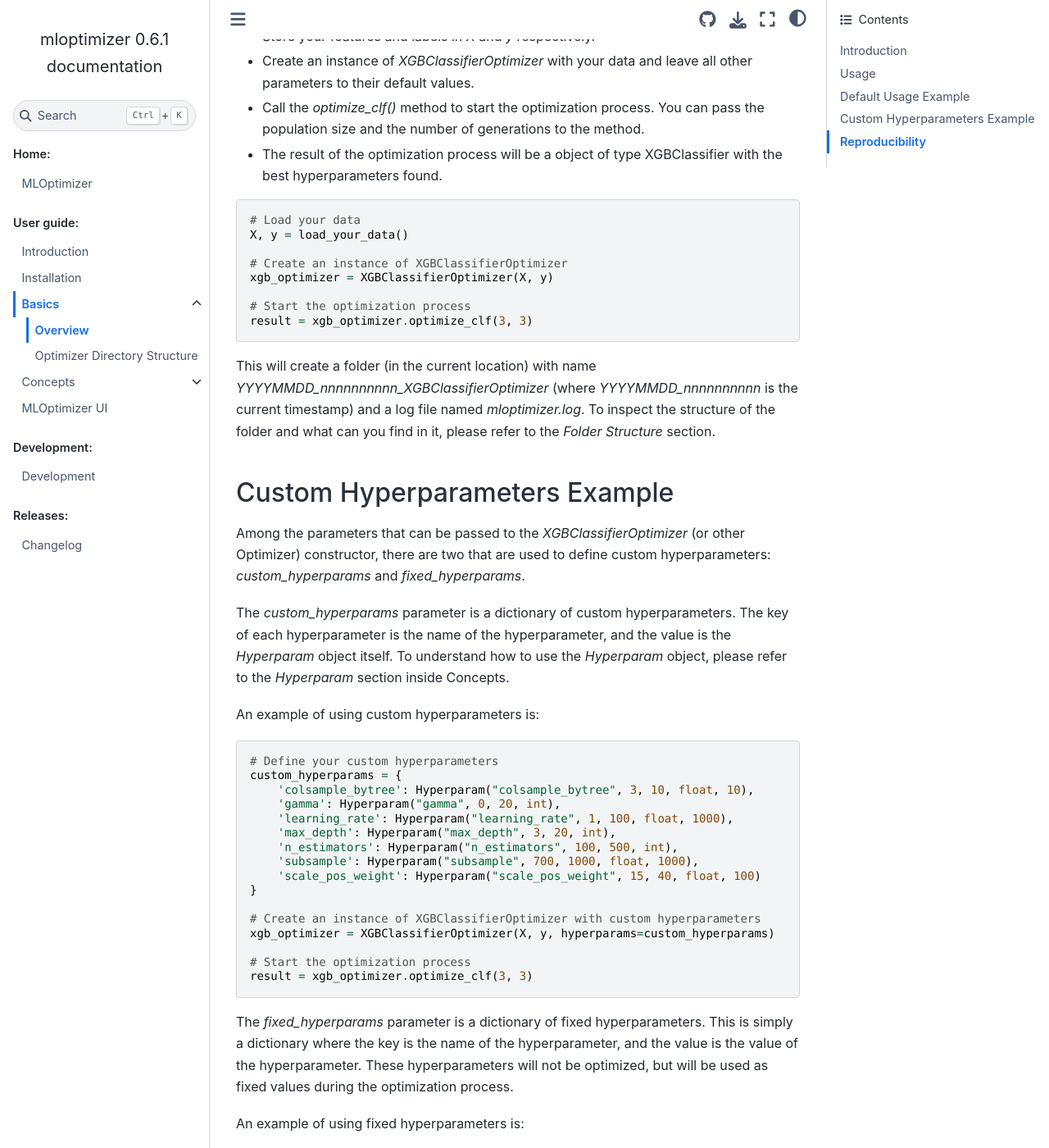
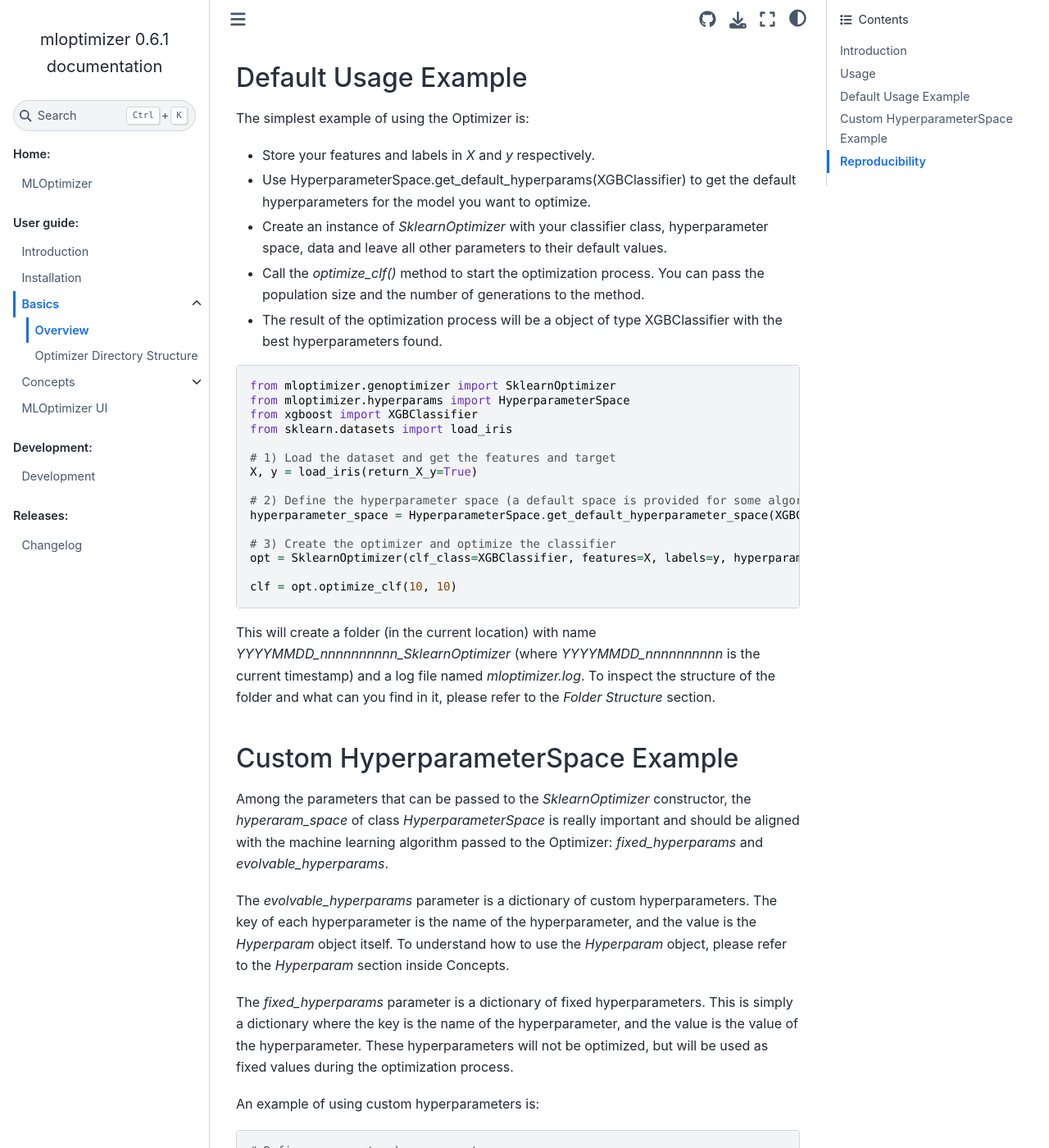
Before and after one commit to Caparrini/mloptimizer, a Sphinx documentation site: the page built from docs/sections/Basics/overview.rst, in a window 1280 px wide and 1400 px high, scrolled down 1151 px. Shown: the whole window at 82% size. Built offline with Sphinx 7.4.7 and the Sphinx Book theme 1.1.4, drawn with Linux system fonts in a browser that asks for light colours; pages that are not in the unit, such as notebooks, are missing from menus; some of the changed text lies outside the part shown.

Commit message:
Refactor: Documentation adapted to SklearnOptimizer and HyperparameterSpace classes.

```diff
--- a/docs/sections/Basics/overview.rst
+++ b/docs/sections/Basics/overview.rst
@@ -4,26 +4,33 @@ Overview
 
 Introduction
 ------------
-Every subclass of BaseOptimizer should be used in a similar way. As example we are taking the Optimizer
-for the XGBoost Classifier, the `XGBClassifierOptimizer`.
+The main class objects are the `SklearnOptimizer` and the `HyperparameterSpace` classes.
+
+The optimizer `SklearnOptimizer` is able to optimize any model that complies with the `sklearn` API.
+The `HyperparameterSpace` class is used to define the hyperparameters that will be optimized, either
+the fixed hyperparameters or the hyperparameters that will be optimized.
 
 Usage
 -----
-To use the `XGBClassifierOptimizer` class:
+To use the `SklearnOptimizer` class:
 
 1. Define your features and labels.
-2. Create an instance of `XGBClassifierOptimizer` with your data and any optional parameters.
+2. Choose a model to optimize that complies with the `sklearn` API. (e.g. `XGBClassifier`).
+2. Create an instance of `HyperparameterSpace` with the hyperparameters that you want to optimize.
 3. Call the `optimize_clf()` method to start the optimization process.
 
-There are several parameters than can be passed to the `XGBClassifierOptimizer`
-(or any subclass of `BaseOptimizer`) constructor:
+.. note::
+    There are default HyperparameterSpaces defined in the ``conf`` folder for the most common models.
+    You can use the HyperparameterSpace.get_default_hyperparams(class) (class e.g. XGBClassifier).
 
+There are several parameters than can be passed to the `SklearnOptimizer` constructor:
+
+- `clf_class`: The class of the model to optimize. It should comply with the `sklearn` API.
 - `X`: The features of your dataset.
 - `y`: The labels of your dataset.
 - `folder`: The folder where the files and folder will be saved. Defaults to the current directory.
 - `log_file`: The name of the log file. Defaults to `mloptimizer.log`.
-- `custom_hyperparams`: A dictionary of custom hyperparameters. The key of each hyperparameter is the name of the hyperparameter, and the value is the `Hyperparam` object itself. The `Hyperparam` object constructor takes the following parameters:
-- `fixed_hyperparams`: A dictionary of fixed hyperparameters. The key of each hyperparameter is the name of the hyperparameter, and the value is the value of the hyperparameter.
+- `hyperparam_space`: The hyperparameter space to use for the optimization process.
 - `eval_function`: The function to use to evaluate the model. Defaults to `train_score`.
 - `score_function`: The function to use to score the model. Defaults to `accuracy_score`.
 - `seed`: The seed to use for reproducibility. Defaults to a random integer between 0 and 1000000.
@@ -35,79 +42,82 @@ Default Usage Example
 The simplest example of using the Optimizer is:
 
 - Store your features and labels in `X` and `y` respectively.
-- Create an instance of `XGBClassifierOptimizer` with your data and leave all other parameters to their default values.
+- Use HyperparameterSpace.get_default_hyperparams(XGBClassifier) to get the default hyperparameters for the model you want to optimize.
+- Create an instance of `SklearnOptimizer` with your classifier class, hyperparameter space, data and leave all other parameters to their default values.
 - Call the `optimize_clf()` method to start the optimization process. You can pass the population size and the number of generations to the method.
 - The result of the optimization process will be a object of type XGBClassifier with the best hyperparameters found.
 
 .. code-block:: python
 
-    # Load your data
-    X, y = load_your_data()
+    from mloptimizer.genoptimizer import SklearnOptimizer
+    from mloptimizer.hyperparams import HyperparameterSpace
+    from xgboost import XGBClassifier
+    from sklearn.datasets import load_iris
 
-    # Create an instance of XGBClassifierOptimizer
-    xgb_optimizer = XGBClassifierOptimizer(X, y)
+    # 1) Load the dataset and get the features and target
+    X, y = load_iris(return_X_y=True)
 
-    # Start the optimization process
-    result = xgb_optimizer.optimize_clf(3, 3)
+    # 2) Define the hyperparameter space (a default space is provided for some algorithms)
+    hyperparameter_space = HyperparameterSpace.get_default_hyperparameter_space(XGBClassifier)
 
-This will create a folder (in the current location) with name `YYYYMMDD_nnnnnnnnnn_XGBClassifierOptimizer`
+    # 3) Create the optimizer and optimize the classifier
+    opt = SklearnOptimizer(clf_class=XGBClassifier, features=X, labels=y, hyperparam_space=hyperparameter_space)
+
+    clf = opt.optimize_clf(10, 10)
+
+This will create a folder (in the current location) with name `YYYYMMDD_nnnnnnnnnn_SklearnOptimizer`
 (where `YYYYMMDD_nnnnnnnnnn` is the current timestamp) and a log file named `mloptimizer.log`.
 To inspect the structure of the folder and what can you find in it, please refer to the `Folder Structure` section.
 
-Custom Hyperparameters Example
-------------------------------
+Custom HyperparameterSpace Example
+----------------------------------
 
-Among the parameters that can be passed to the `XGBClassifierOptimizer` (or other Optimizer) constructor,
-there are two that are used to define custom hyperparameters: `custom_hyperparams` and `fixed_hyperparams`.
+Among the parameters that can be passed to the `SklearnOptimizer` constructor,
+the `hyperaram_space` of class `HyperparameterSpace` is really important
+and should be aligned with the machine learning algorithm passed to the Optimizer: `fixed_hyperparams`
+and `evolvable_hyperparams`.
 
-The `custom_hyperparams` parameter is a dictionary of custom hyperparameters.
+The `evolvable_hyperparams` parameter is a dictionary of custom hyperparameters.
 The key of each hyperparameter is the name of the hyperparameter, and the value is the `Hyperparam` object itself.
 To understand how to use the `Hyperparam` object, please refer to the `Hyperparam` section inside Concepts.
+
+The `fixed_hyperparams` parameter is a dictionary of fixed hyperparameters.
+This is simply a dictionary where the key is the name of the hyperparameter, and the value is the value of the hyperparameter.
+These hyperparameters will not be optimized, but will be used as fixed values during the optimization process.
 
 An example of using custom hyperparameters is:
 
 .. code-block:: python
 
     # Define your custom hyperparameters
-    custom_hyperparams = {
-        'colsample_bytree': Hyperparam("colsample_bytree", 3, 10, float, 10),
-        'gamma': Hyperparam("gamma", 0, 20, int),
-        'learning_rate': Hyperparam("learning_rate", 1, 100, float, 1000),
-        'max_depth': Hyperparam("max_depth", 3, 20, int),
-        'n_estimators': Hyperparam("n_estimators", 100, 500, int),
-        'subsample': Hyperparam("subsample", 700, 1000, float, 1000),
-        'scale_pos_weight': Hyperparam("scale_pos_weight", 15, 40, float, 100)
+    fixed_hyperparams = {
+        'max_depth': 5
+    }
+    evolvable_hyperparams = {
+        'colsample_bytree': Hyperparam("colsample_bytree", 3, 10, 'float', 10),
+        'gamma': Hyperparam("gamma", 0, 20, 'int'),
+        'learning_rate': Hyperparam("learning_rate", 1, 100, 'float', 1000),
+        # 'max_depth': Hyperparam("max_depth", 3, 20, 'int'),
+        'n_estimators': Hyperparam("n_estimators", 100, 500, 'int'),
+        'subsample': Hyperparam("subsample", 700, 1000, 'float', 1000),
+        'scale_pos_weight': Hyperparam("scale_pos_weight", 15, 40, 'float', 100)
     }
 
+
+    custom_hyperparam_space = HyperparameterSpace(fixed_hyperparams, evolvable_hyperparams)
+
     # Create an instance of XGBClassifierOptimizer with custom hyperparameters
-    xgb_optimizer = XGBClassifierOptimizer(X, y, hyperparams=custom_hyperparams)
+    xgb_optimizer = SklearnOptimizer(clf_class=XGBClassifier,features=X, labels=y,
+                                     hyperparam_space=custom_hyperparam_space)
 
     # Start the optimization process
     result = xgb_optimizer.optimize_clf(3, 3)
 
 
-The `fixed_hyperparams` parameter is a dictionary of fixed hyperparameters.
-This is simply a dictionary where the key is the name of the hyperparameter, and the value is the value of the hyperparameter.
-These hyperparameters will not be optimized, but will be used as fixed values during the optimization process.
-
-An example of using fixed hyperparameters is:
-
-.. code-block:: python
-
-    # Define your fixed parameters
-    fixed_params = {
-        'n_estimators': 100,
-        'max_depth': 5
-    }
-
-    # Create an instance of XGBClassifierOptimizer with fixed parameters
-    xgb_optimizer = XGBClassifierOptimizer(X, y, fixed_hyperparams=fixed_params)
-
-    # Start the optimization process
-    result = xgb_optimizer.optimize_clf(3, 3)
 
 
-Both `custom_hyperparams` and `fixed_hyperparams` can be used together,
+
+Both `evolvable_hyperparams` and `fixed_hyperparams` can be used together,
 providing several different ways to customize the optimization process.
 
 Reproducibility
@@ -117,7 +127,7 @@ Researchers often need to be able to reproduce their results. During the researc
 advisable to run several optimizations processes with different parameters or input data.
 However, if the results of the optimization process are not reproducible, it will be difficult to compare
 the results of the different optimization processes.
-In order to make the results reproducible, the `XGBClassifierOptimizer` (and all other Optimizers) have a `seed` parameter.
+In order to make the results reproducible, the `SklearnOptimizer` have a `seed` parameter.
 This parameter is used to set the seed of the random number generator used during the optimization process.
 If you set the same seed, the results of the optimization process will be the same.
 
@@ -125,12 +135,25 @@ An example of two executions of the optimization process with the same seed that
 
 .. code-block:: python
 
-    # Create two instances of XGBClassifierOptimizer with the same seed
-    xgb_optimizer1 = XGBClassifierOptimizer(X, y, seed=42)
-    result1 = xgb_optimizer1.optimize(3, 3)
+    from mloptimizer.genoptimizer import SklearnOptimizer
+    from mloptimizer.hyperparams import HyperparameterSpace
+    from xgboost import XGBClassifier
+    from sklearn.datasets import load_iris
 
-    xgb_optimizer2 = XGBClassifierOptimizer(X, y, seed=42)
-    result2 = xgb_optimizer2.optimize(3, 3)
+    # 1) Load the dataset and get the features and target
+    X, y = load_iris(return_X_y=True)
+
+    # 2) Define the hyperparameter space (a default space is provided for some algorithms)
+    hyperparameter_space = HyperparameterSpace.get_default_hyperparameter_space(XGBClassifier)
+
+    # 3) Create two instances of SklearnOptimizer with the same seed
+    xgb_optimizer1 = SklearnOptimizer(clf_class=XGBClassifier, features=X, labels=y,
+                                      hyperparam_space = hyperparameter_space, seed=42)
+    result1 = xgb_optimizer1.optimize_clf(3, 3)
+
+    xgb_optimizer2 = SklearnOptimizer(clf_class=XGBClassifier, features=X, labels=y,
+                                      hyperparam_space = hyperparameter_space, seed=42)
+    result2 = xgb_optimizer2.optimize_clf(3, 3)
 
     # Verify that the results are the same
     # The comparison is done using the string representation of the result objects
```
Also changed, not shown: README.md (+11 -4 lines), docs/sections/Concepts/hyperparam.rst (+30 -18 lines), docs/sections/Concepts/parallel.rst (+14 -6 lines), docs/sections/Concepts/reproducibility.rst (+9 -8 lines), docs/sections/introduction.rst (+15 -13 lines), 3 other files.
